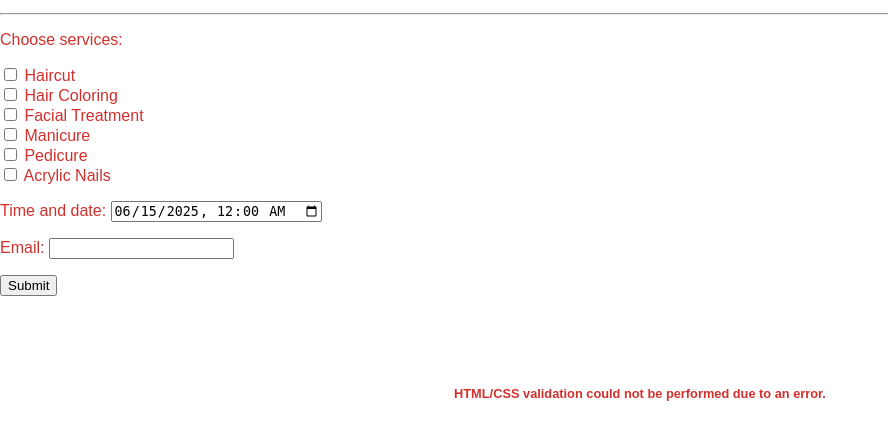
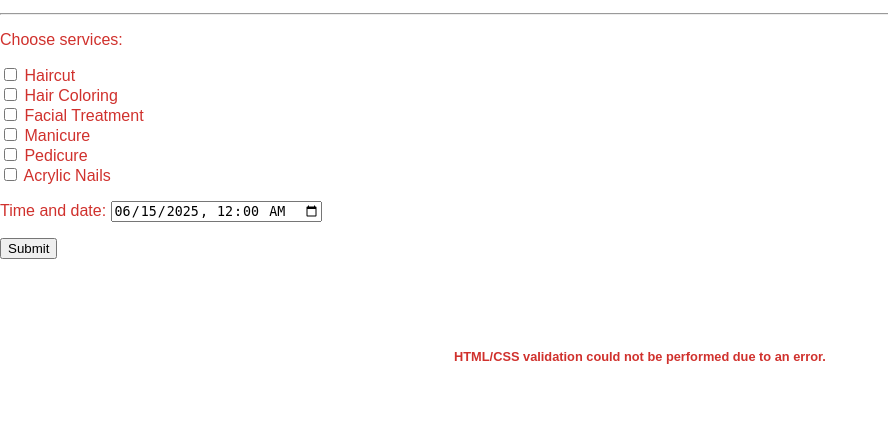
Before and after one commit to ACCDjangoGirls/cosmetology_webapp, a Django app: page /user_appointment_add/1 in a window 1280 px wide. Shown: the part 365-804 px from the top of the page, without its empty margins (0-888 px from the left). After the commit the page ends 729 px from the top, so only its background shows below. Run offline with Django 5.2, Linux system fonts and the light colour scheme; the visitor is signed in with stand-in values (Sample User, id 1); data comes from the database, SQL or seed files in the repository; some web fonts are replaced.

Commit message:
redundant email column, everything should be good now

```diff
--- a/core/forms.py
+++ b/core/forms.py
@@ -28,7 +28,7 @@ class ServiceForm(forms.ModelForm):
 class UserAppointmentForm(forms.ModelForm):
     class Meta:
         model = Reservation
-        fields = ['services', 'time_and_date', 'email']
+        fields = ['services', 'time_and_date']
         #widgets are needed for pretty date picking
         widgets = {
             'time_and_date': forms.DateTimeInput(attrs={'type': 'datetime-local'}),
@@ -41,7 +41,7 @@ class UserAppointmentForm(forms.ModelForm):
 class AdminAppointmentForm(forms.ModelForm):
     class Meta:
         model = Reservation
-        fields = ['services', 'time_and_date','email','professional']
+        fields = ['services', 'time_and_date','professional']
         #widgets are needed for pretty date picking
         widgets = {
             'time_and_date': forms.DateTimeInput(attrs={'type': 'datetime-local'}),
--- a/core/models.py
+++ b/core/models.py
@@ -33,8 +33,6 @@ class Reservation(models.Model):
     username = models.CharField(max_length=200)
     time_and_date = models.DateTimeField()
 
-    email = models.EmailField(max_length=254)
-
     #each reservation belongs to an event, an event can have many reservations
     event = models.ForeignKey(Event, on_delete=models.CASCADE)
     professional = models.ForeignKey(ServiceProfessional, on_delete=models.CASCADE, null=True, blank=True) #just in case
--- a/core/templates/core/admin_user_appointments.html
+++ b/core/templates/core/admin_user_appointments.html
@@ -64,7 +64,7 @@
     {% for appointment in object_list %}
         <tr>
             <td>{{ appointment.user.username }} </td>
-            <td>{{ appointment.email }} </td>
+            <td>{{ appointment.user.email }} </td>
             <td>{{ appointment.event.name }} </td>
             <td>{{ appointment.time_and_date }} </td>
             <td>
```
